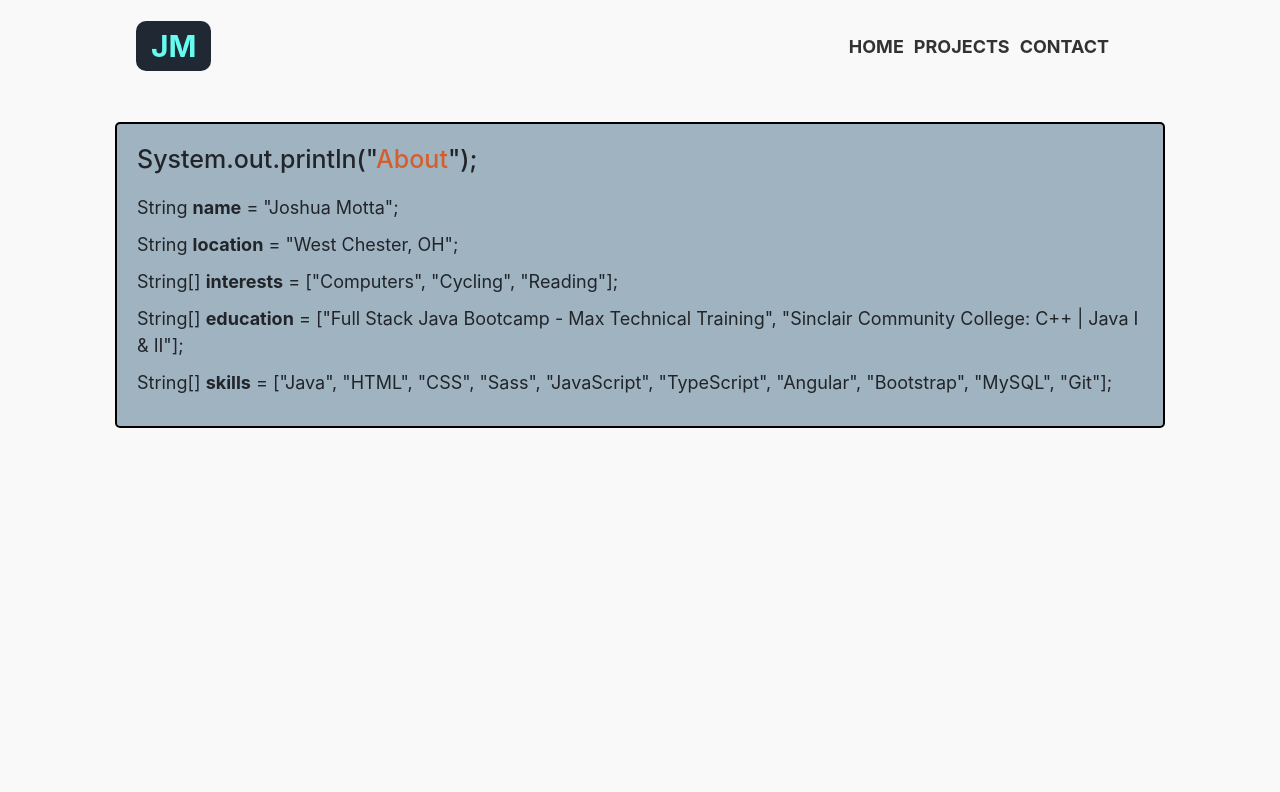
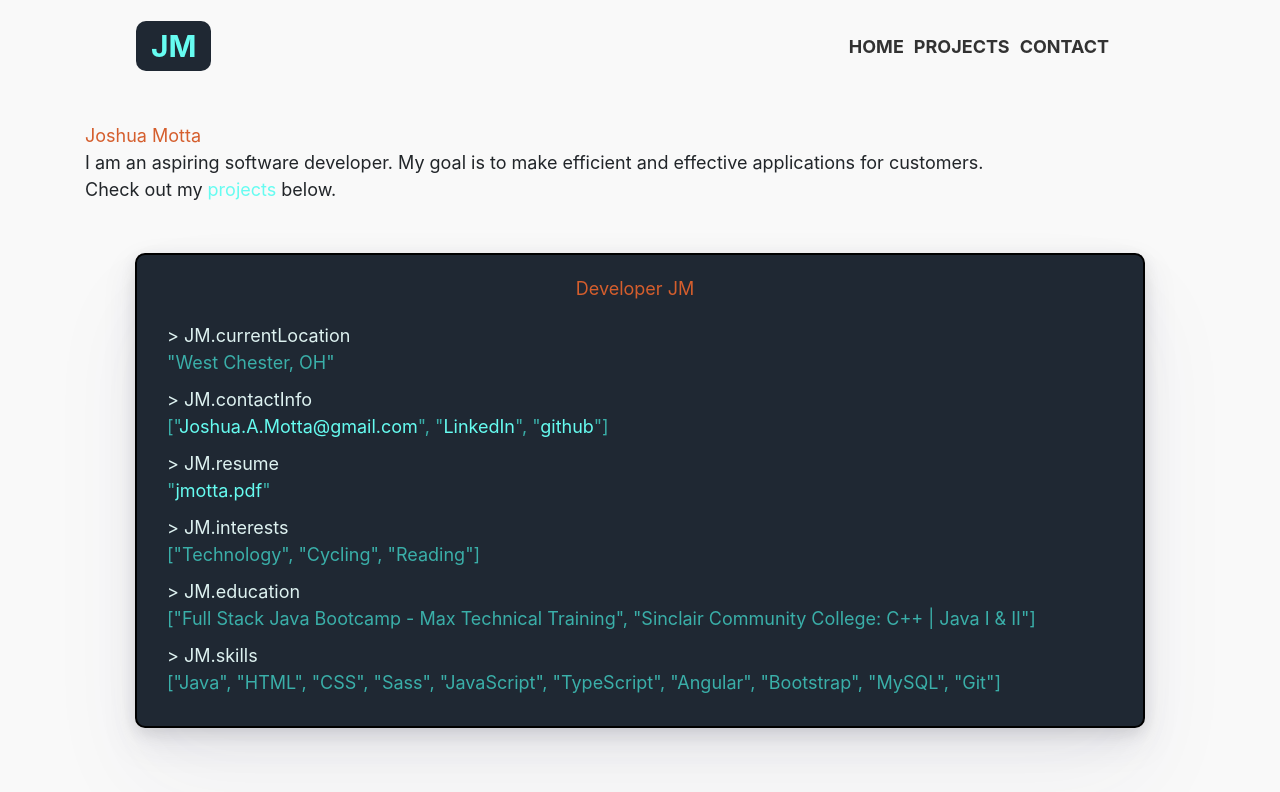
Before and after one commit to jmotts17/portfolio-ng, an Angular app: page / in a window 1280 px wide. Shown: the top 792 px of the page. Built offline with nearby package versions, Linux system fonts and the light colour scheme.

Commit message:
Updated home formatting and styling

```diff
--- a/src/app/feature/home/home.component.css
+++ b/src/app/feature/home/home.component.css
@@ -8,3 +8,29 @@
 #home-about li {
   margin-top: 1rem;
 }
+
+.section-container {
+  color: #fff;
+  padding: 2rem;
+  margin: 5rem;
+  border-radius: 10px;
+  box-shadow: 0 50px 100px rgb(50 50 93 / 5%), 0 15px 35px rgb(50 50 93 / 10%),
+    0 5px 15px rgb(0 0 0 / 10%);
+}
+
+.section-container,
+ul,
+li {
+  background-color: #1f2833;
+  color: #def2f1;
+  padding-left: 1rem;
+}
+
+.section-link {
+  color: #66fcf1;
+  text-decoration: none;
+}
+
+.output {
+  color: #3aafa9;
+}
--- a/src/app/feature/home/home.component.html
+++ b/src/app/feature/home/home.component.html
@@ -1,13 +1,38 @@
 <section id="home-section">
     <div class="container-lg">
+        <div class="my-5">
+            <div class="section-title">Joshua Motta</div>
+            <div class="section-content">I am an aspiring software developer. My goal is to make efficient and effective applications for customers. <br>Check out my <a class="section-link" href="">projects</a> below.</div>
+        </div>
         <div class="section-container">
-            <h1>System.out.println("<span class="section-title">About</span>");</h1>
+            <div class="section-title text-center">Developer JM</div>
             <ul id="home-about">
-                <li>String <span class="text-bold">name</span> = "Joshua Motta";</li>
-                <li>String <span class="text-bold">location</span> = "West Chester, OH";</li>
-                <li>String[] <span class="text-bold">interests</span> = ["Computers", "Cycling", "Reading"];</li>
-                <li>String[] <span class="text-bold">education</span> = ["Full Stack Java Bootcamp - Max Technical Training", "Sinclair Community College: C++ | Java I & II"];</li>
-                <li>String[] <span class="text-bold">skills</span> = ["Java", "HTML", "CSS", "Sass", "JavaScript", "TypeScript", "Angular", "Bootstrap", "MySQL", "Git"];</li>
+                <li>
+                    > JM.currentLocation<br>
+                    <span class="output">"West Chester, OH"</span>
+                </li>
+                <li>
+                    > JM.contactInfo <br>
+                    <span class="output">["<a target="_blank" class="section-link" href="mailto:joshua.a.motta@gmail.com">Joshua.A.Motta@gmail.com</a>",
+                    "<a target="_blank" class="section-link" href="https://www.linkedin.com/in/joshua-motta/">LinkedIn</a>",
+                    "<a target="_blank" class="section-link" href="https://github.com/jmotts17">github</a>"]</span>
+                </li>
+                <li>
+                    > JM.resume <br>
+                    <span class="output">"<a class="section-link" href="./../../../assets/J Motta - JAVA Software Developer.pdf">jmotta.pdf</a>"</span>
+                </li>
+                <li>
+                    > JM.interests <br>
+                    <span class="output">["Technology", "Cycling", "Reading"]</span>
+                </li>
+                <li>
+                    > JM.education <br>
+                    <span class="output">["Full Stack Java Bootcamp - Max Technical Training", "Sinclair Community College: C++ | Java I & II"]</span>
+                </li>
+                <li>
+                    > JM.skills <br>
+                    <span class="output">["Java", "HTML", "CSS", "Sass", "JavaScript", "TypeScript", "Angular", "Bootstrap", "MySQL", "Git"]</span>
+                </li>
             </ul>
         </div>
     </div>
```
